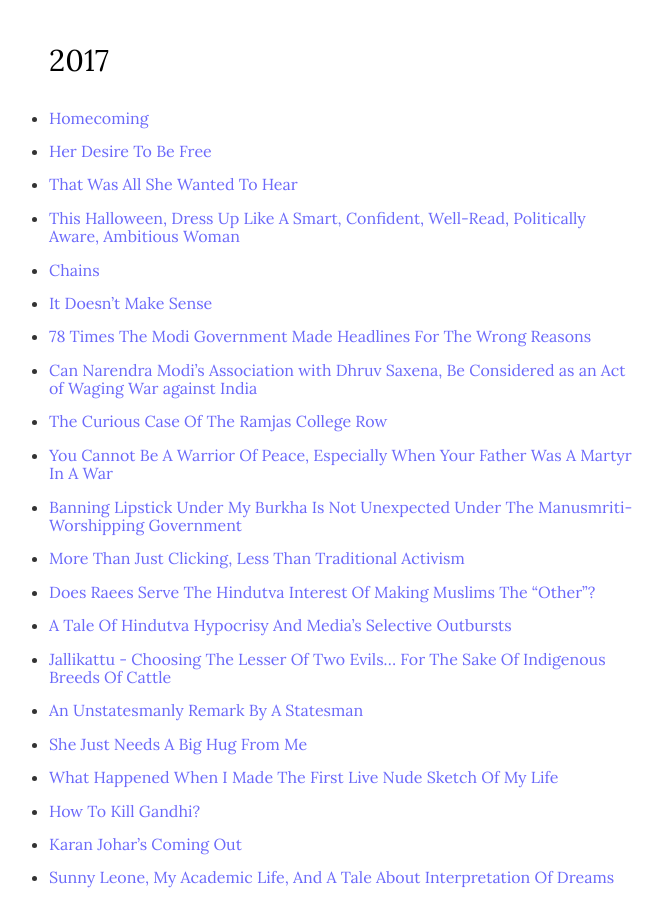
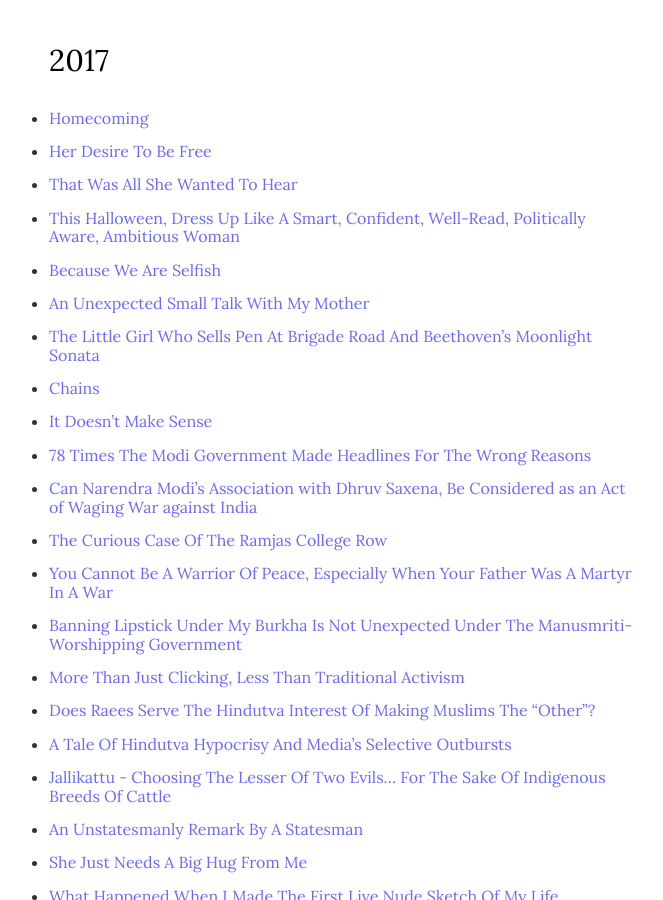
Before and after one commit to argumentativeyouth/pblog, a Jekyll site: the page built from _pages/all-posts.md, in a window 1280 px wide and 900 px high, scrolled down 1380 px. Shown: the whole window, without its empty margins (316-979 px from the left). Built offline with Jekyll 4.4.1, drawn with Linux system fonts in a browser that asks for light colours.

Commit message:
Update all-posts.md

```diff
--- a/_pages/all-posts.md
+++ b/_pages/all-posts.md
@@ -38,6 +38,9 @@
 * [Her Desire To Be Free](https://pritams.blog/her-desire-to-be-free/)
 * [That Was All She Wanted To Hear](https://pritams.blog/that-was-all-she-wanted-to-hear/)
 * [This Halloween, Dress Up Like A Smart, Confident, Well-Read, Politically Aware, Ambitious Woman](https://pritams.blog/dress-up-like-a-woman/)
+* [Because We Are Selfish](https://pritams.blog/because-we-are-selfish)
+* [An Unexpected Small Talk With My Mother](https://pritams.blog/an-unexpected-small-talk-with-my-mother)
+* [The Little Girl Who Sells Pen At Brigade Road And Beethoven's Moonlight Sonata](https://pritams.blog/the-little-girl-who-sells-pen-at-brigade-road-and-beethovens-moonlight-sonata)
 * [Chains](https://pritams.blog/chains/)
 * [It Doesn’t Make Sense](https://pritams.blog/it-doesnt-make-sense/)
 * [78 Times The Modi Government Made Headlines For The Wrong Reasons](https://pritams.blog/78-Times-The-Modi-Government-Made-Headlines-For-The-Wrong-Reasons/)
```
